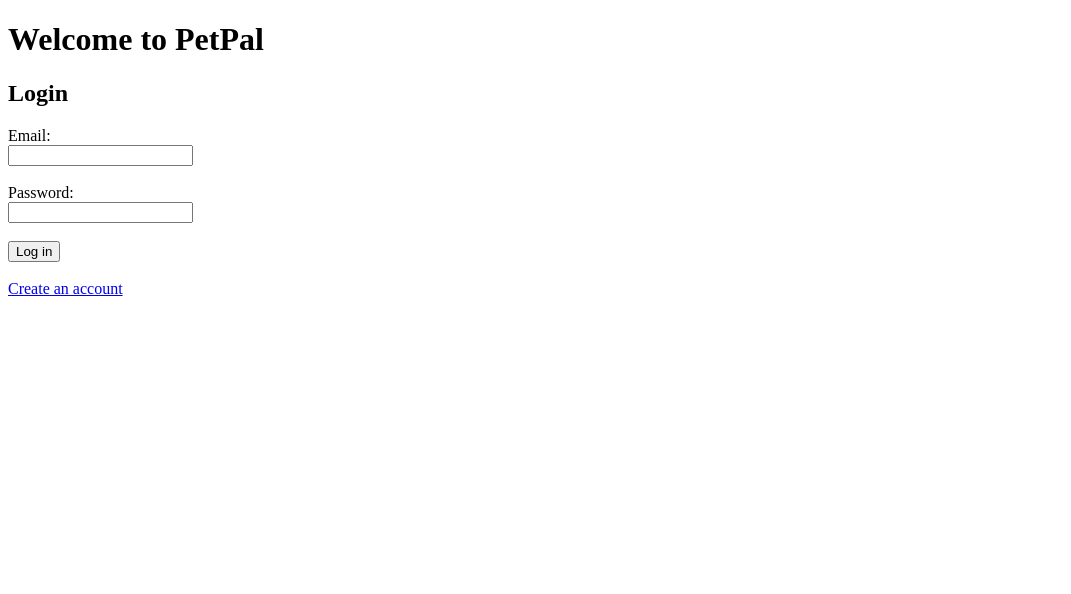
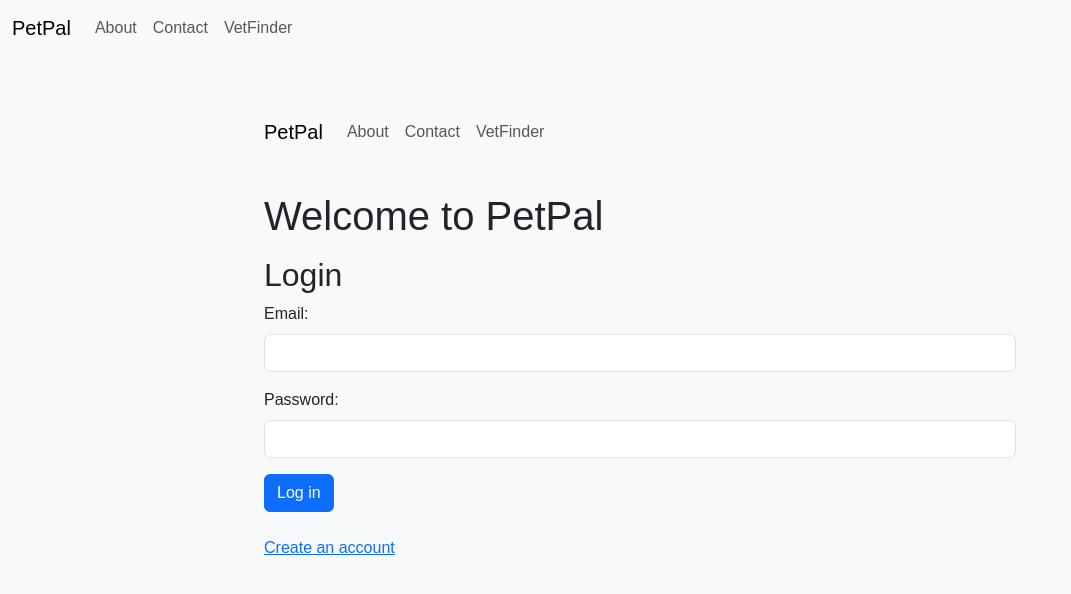
Before and after one commit to andrewzakharycancode/PetPal, a Flask app: page / in a window 1280 px wide. Shown: the top 594 px of the page, without its empty margins (0-1071 px from the left). Run offline with Flask 2, Linux system fonts and the light colour scheme.

Commit message:
created static folder, styles.css, updated server and crud

```diff
--- a/server.py
+++ b/server.py
@@ -1,6 +1,6 @@
 from flask import (Flask, render_template, request, flash, session, redirect, url_for, jsonify)
 from model import db, connect_to_db, User, Pet, HealthRecord, Vet, FavoriteVet
-from crud import (create_user, get_user_by_id, get_pet_by_id, get_user_by_email, get_all_users, update_user, delete_user )
+from crud import (create_user, get_user_by_id, get_pet_by_id, get_user_by_email)
                 #   get_all_users, update_user, delete_user,
                 #   create_pet, get_pet_by_id, get_all_pets, update_pet, delete_pet,
                 #   create_health_record, get_health_record_by_id, get_all_health_records,
--- /dev/null
+++ b/static/styles.css
@@ -0,0 +1,17 @@
+body {
+    font-family: Arial, sans-serif;
+    background-color: #f8f9fa;
+}
+
+.navbar {
+    margin-bottom: 2rem;
+}
+
+.container {
+    max-width: 800px;
+    margin: 0 auto;
+}
+
+h1 {
+    margin-bottom: 1rem;
+}
--- a/templates/base.html
+++ b/templates/base.html
@@ -5,9 +5,38 @@
     <meta http-equiv="X-UA-Compatible" content="width=device-width, initial-scale=1.0">
     <meta name="viewport" content="width=device-width, initial-scale=1.0">
     <title>PetPal</title>
+    <link href="https://cdn.jsdelivr.net/npm/bootstrap@5.3.0-alpha1/dist/css/bootstrap.min.css" rel="stylesheet">
+    <link rel="stylesheet" href="{{ url_for('static', filename='styles.css') }}">
 </head>
 <body>
-    {% block content %}
-    {% endblock %}
+    <nav class="navbar navbar-expand-lg navbar-light bg-light">
+        <div class="container-fluid">
+            <a class="navbar-brand" href="/">PetPal</a>
+            <button class="navbar-toggler" type="button" data-bs-toggle="collapse" data-bs-target="#navbarNav" aria-controls="navbarNav" aria-expanded="false" aria-label="Toggle navigation">
+                <span class="navbar-toggler-icon"></span>
+            </button>
+            <div class="collapse navbar-collapse" id="navbarNav">
+                <ul class="navbar-nav">
+                    <li class="nav-item">
+                        <a class="nav-link" href="/about">About</a>
+                    </li>
+                    <li class="nav-item">
+                        <a class="nav-link" href="/contact">Contact</a>
+                    </li>
+                    <li class="nav-item">
+                        <a class="nav-link" href="/vetfinder">VetFinder</a>
+                    </li>
+                </ul>
+            </div>
+        </div>
+    </nav>
+
+    <div class="container mt-5">
+        {% block content %}
+        {% endblock %}
+    </div>
+
+    <script src="https://cdn.jsdelivr.net/npm/@popperjs/core@2.11.6/dist/umd/popper.min.js"></script>
+    <script src="https://cdn.jsdelivr.net/npm/bootstrap@5.3.0-alpha1/dist/js/bootstrap.min.js"></script>
 </body>
 </html>
--- a/templates/homepage.html
+++ b/templates/homepage.html
@@ -1,20 +1,45 @@
 {% extends "base.html" %}
 
 {% block content %}
-<h1>Welcome to PetPal</h1>
+<!-- Navigation bar -->
+<nav class="navbar navbar-expand-lg navbar-light bg-light">
+    <div class="container">
+        <a class="navbar-brand" href="/">PetPal</a>
+        <button class="navbar-toggler" type="button" data-bs-toggle="collapse" data-bs-target="#navbarNav" aria-controls="navbarNav" aria-expanded="false" aria-label="Toggle navigation">
+            <span class="navbar-toggler-icon"></span>
+        </button>
+        <div class="collapse navbar-collapse" id="navbarNav">
+            <ul class="navbar-nav">
+                <li class="nav-item">
+                    <a class="nav-link" href="#">About</a>
+                </li>
+                <li class="nav-item">
+                    <a class="nav-link" href="#">Contact</a>
+                </li>
+                <li class="nav-item">
+                    <a class="nav-link" href="#">VetFinder</a>
+                </li>
+            </ul>
+        </div>
+    </div>
+</nav>
 
-<h2>Login</h2>
-<form action="/login" method="POST">
-    <label for="email">Email:</label>
+<div class="container">
+    <h1>Welcome to PetPal</h1>
+
+    <h2>Login</h2>
+    <form action="/login" method="POST">
+        <div class="mb-3">
+            <label for="email" class="form-label">Email:</label>
+            <input type="email" name="email" class="form-control" required>
+        </div>
+        <div class="mb-3">
+            <label for="password" class="form-label">Password:</label>
+            <input type="password" name="password" class="form-control" required>
+        </div>
+        <input type="submit" value="Log in" class="btn btn-primary">
+    </form>
     <br>
-    <input type="email" name="email" required>
-    <br><br>
-    <label for="password">Password:</label>
-    <br>
-    <input type="password" name="password" required>
-    <br><br>
-    <input type="submit" value="Log in">
-</form>
-<br>
-<a href="/register">Create an account</a>
+    <a href="/register">Create an account</a>
+</div>
 {% endblock %}
--- a/templates/register_user.html
+++ b/templates/register_user.html
@@ -1,4 +1,4 @@
-{% extends 'base.html' %}
+<!-- {% extends 'base.html' %}
 
 {% block content %}
     <h1>Register</h1>
@@ -17,4 +17,4 @@
         <br>
         <input type="submit" value="Register">
     </form>
-{% endblock %}
+{% endblock %} -->
```
